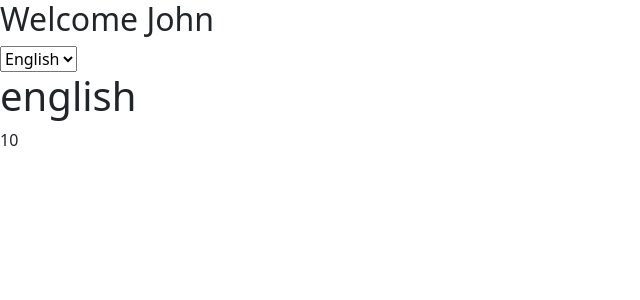
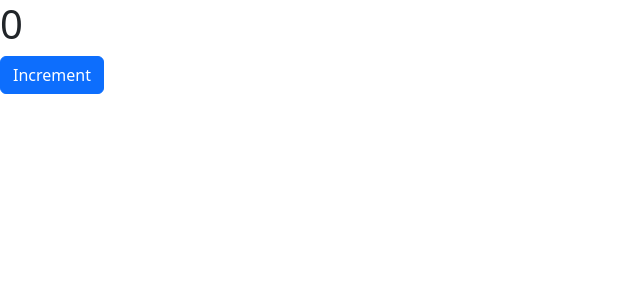
Before and after one commit to cyberRasam/React-exercises-Develhope, a React (Create React App) app in the folder my-app/: page / in a window 1280 px wide. Shown: the top 300 px of the page, without its empty margins (0-640 px from the left). Built offline with nearby package versions, Linux system fonts and the light colour scheme.

Commit message:
useState-01 exc is done

```diff
--- a/my-app/src/components/App.jsx
+++ b/my-app/src/components/App.jsx
@@ -66,7 +66,7 @@ handleLangChange = (event) => {
           </ul>
         )}
 
-        </ToDoList> */}
+        </ToDoList>
         <Welcome name="John" age={19} />
         <div>
             <select value={this.state.language} onChange={this.handleLangChange}>
@@ -78,7 +78,8 @@ handleLangChange = (event) => {
         <LanguageContext.Provider value={this.state.language}>
           <DisplayLanguage/>
         </LanguageContext.Provider>
-        <Sum  />
+        <Sum  /> */}
+        <ClickCounter />
       </div>
     );
   }
--- a/my-app/src/components/ClickCounter.jsx
+++ b/my-app/src/components/ClickCounter.jsx
@@ -1,29 +1,17 @@
-import React, { Component } from 'react';
+import React, { Component, useState } from 'react';
 import CounterButton from './CounterButton';
 
-export class ClickCounter extends Component {
-  constructor(props) {
-    super(props);
-    this.state = {
-      count: 0,
-    };
+export const ClickCounter = () => {
+  const [count, setCount] = useState(0)
+  function handleCounter() {
+    setCount (count + 1)
   }
-
-  handleClick = () => {
-    this.setState((state) => {
-      return {
-        count: this.state.count + 1,
-      };
-    });
-  };
-  render() {
     return (
       <div>
-        <h1>{this.state.count}</h1>
-        <CounterButton onClick= {this.handleClick}/>
+        <h1>{count}</h1>
+        <CounterButton onClick= {handleCounter}/>
       </div>
     );
-  }
 }
 
 export default ClickCounter;
```
